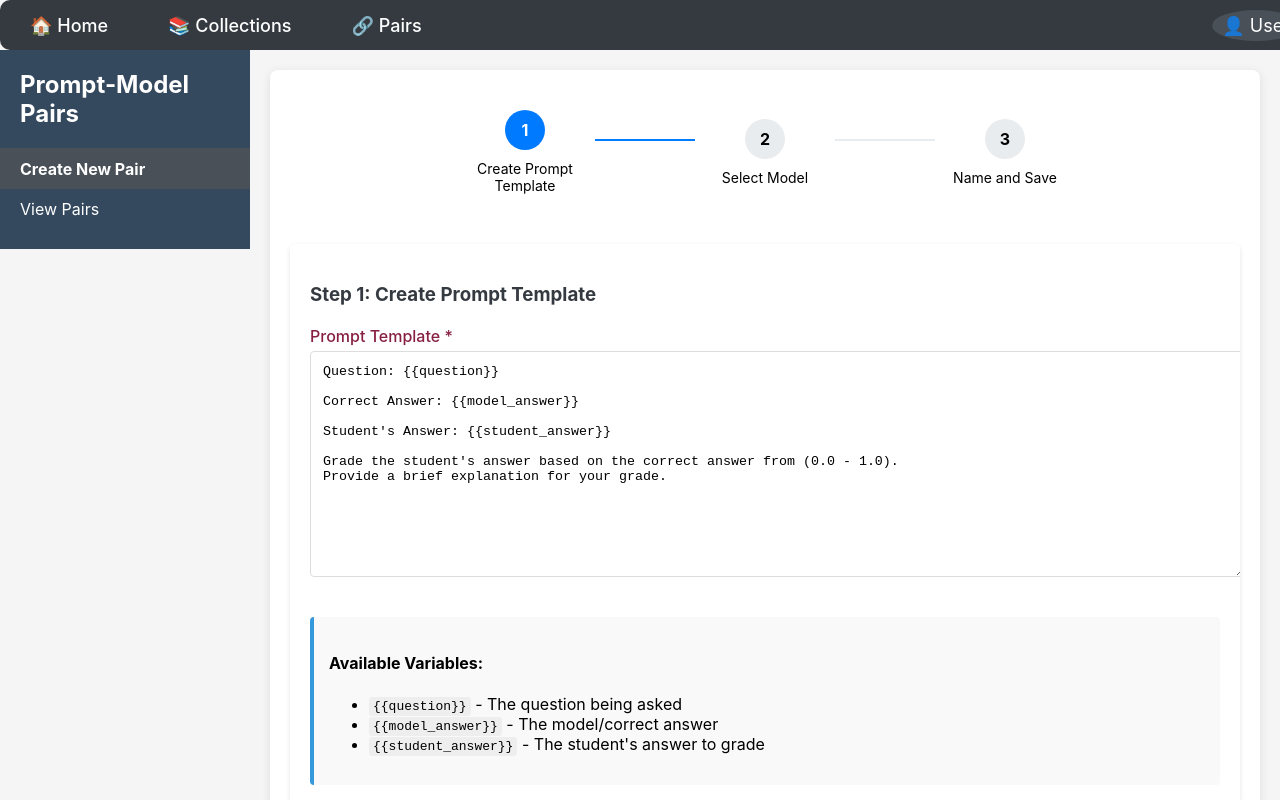
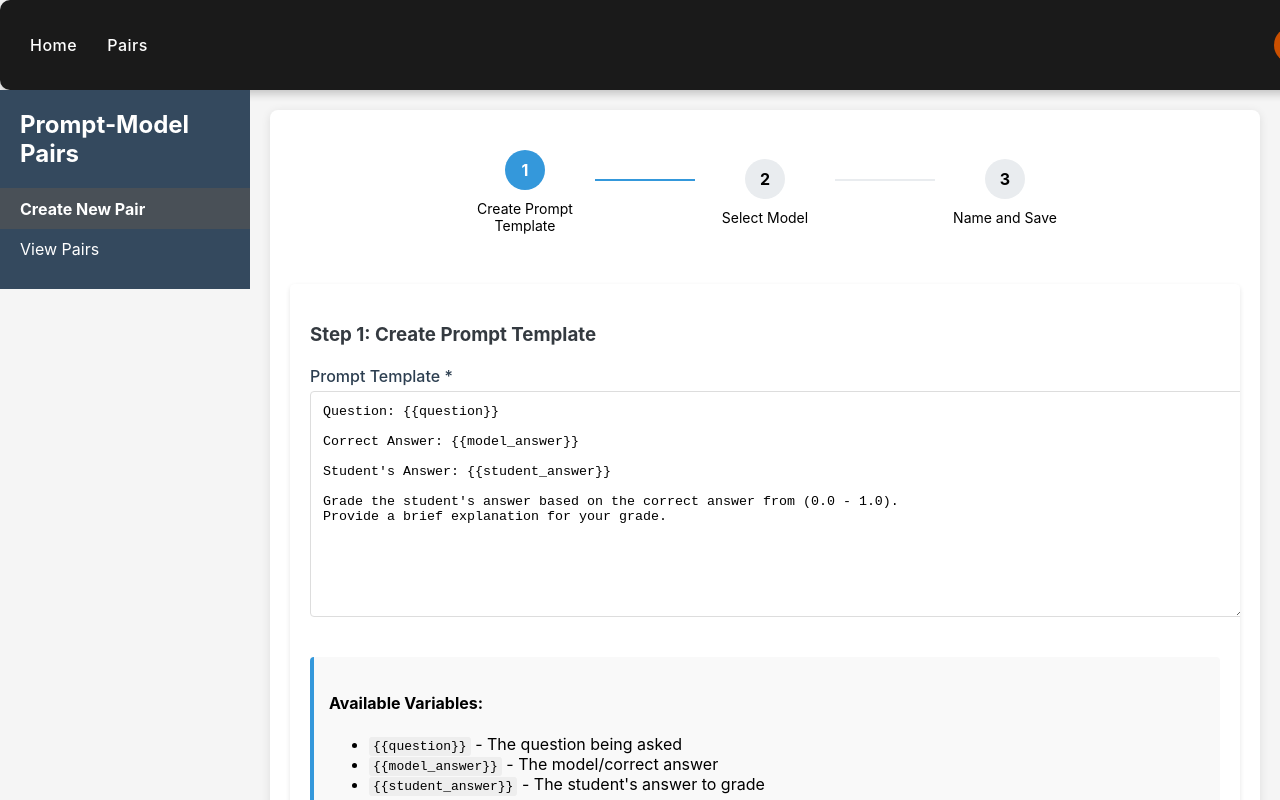
Before and after one commit to f74dragon/Automated-Students-short-answers-assessment, a React (Create React App) app in the folder frontend/: page /pairs in a window 1280 px wide. Shown: the top 800 px of the page. Built offline with nearby package versions, Linux system fonts and the light colour scheme; sample sign-in values are in the browser's storage; the HTML template or start-up script is replaced by a standard one.

Commit message:
Small CSS update

```diff
--- a/frontend/src/pages/Admin.js
+++ b/frontend/src/pages/Admin.js
@@ -35,6 +35,7 @@ export default function Admin() {
   const [modelName, setModelName] = useState("");
   const [isDownloading, setIsDownloading] = useState(false);
   const [downloadStatus, setDownloadStatus] = useState(null);
+  const [username, setUsername] = useState("");
   const navigate = useNavigate();
 
   // URL query parameters to handle views
@@ -72,6 +73,7 @@ export default function Admin() {
           // If not admin, redirect to home
           navigate("/home");
         }
+        setUsername(decodedToken.sub);
         setLoading(false);
       } catch (err) {
         console.error("Failed to check admin status", err);
@@ -807,13 +809,15 @@ export default function Admin() {
       )}
       <div className="taskbar">
         <div className="taskbar-left">
-          <Link to="/home">🏠 Home</Link>
-          <Link to="/collections">📚 Collections</Link>
-          <Link to="/pairs">🔗 Pairs</Link>
-          <Link to="/admin">👑 Admin</Link>
+          <Link to="/home">Home</Link>
+          <Link to="/pairs">Pairs</Link>
+          <Link to="/admin">Admin</Link>
         </div>
         <div className="taskbar-right">
-          <span className="user-icon">👤</span>
+          <div className="user-profile">
+            <span className="user-icon"></span>
+            <div className="username-tooltip">{username}</div>
+          </div>
         </div>
       </div>
 
--- a/frontend/src/pages/Home.js
+++ b/frontend/src/pages/Home.js
@@ -14,6 +14,7 @@ export default function Home() {
   const [userId, setUserId] = useState(null);
   const [loading, setLoading] = useState(false);
   const [isAdmin, setIsAdmin] = useState(false);
+  const [username, setUsername] = useState("");
   const navigate = useNavigate();
 
   useEffect(() => {
@@ -23,13 +24,16 @@ export default function Home() {
     const fetchUserAndCollections = async () => {
       try {
         const decodedToken = JSON.parse(atob(token.split(".")[1]));
-        const username = decodedToken.sub;
+        const currentUsername = decodedToken.sub;
+
+        // Save username for display in navbar
+        setUsername(currentUsername);
 
         // Check if user is admin from token
         setIsAdmin(decodedToken.is_admin || false);
 
         const userRes = await axios.get(`/api/users/`);
-        const user = userRes.data.users.find(u => u.username === username);
+        const user = userRes.data.users.find(u => u.username === currentUsername);
         if (!user) throw new Error("User not found");
 
         setUserId(user.id);
@@ -97,16 +101,18 @@ export default function Home() {
     <div className="home-container">
       <div className="taskbar">
         <div className="taskbar-left">
-          <Link to="/home">🏠 Home</Link>
-          <Link to="/collections">📚 Collections</Link>
-          <Link to="/pairs">🔗 Pairs</Link>
-          {isAdmin && <Link to="/admin">👑 Admin</Link>}
+          <Link to="/home">Home</Link>
+          <Link to="/pairs">Pairs</Link>
+          {isAdmin && <Link to="/admin">Admin</Link>}
         </div>
         <div className="taskbar-right">
           <button className="create-collection-btn" onClick={() => setShowModal(true)}>
-            ➕ Create Collection
+            Create Collection
           </button>
-          <span className="user-icon">👤</span>
+          <div className="user-profile">
+            <span className="user-icon"></span>
+            <div className="username-tooltip">{username}</div>
+          </div>
         </div>
       </div>
 
--- a/frontend/src/pages/Pairs.js
+++ b/frontend/src/pages/Pairs.js
@@ -24,7 +24,23 @@ export default function Pairs() {
   const [combinations, setCombinations] = useState([]);
   const [isLoading, setIsLoading] = useState(false);
   const [error, setError] = useState(null);
+  const [username, setUsername] = useState("");
   const navigate = useNavigate();
+
+  // Get the username on component mount
+  useEffect(() => {
+    const token = localStorage.getItem("token");
+    if (token) {
+      try {
+        const decodedToken = JSON.parse(atob(token.split(".")[1]));
+        setUsername(decodedToken.sub);
+      } catch (err) {
+        console.error("Failed to decode token", err);
+      }
+    } else {
+      navigate("/");
+    }
+  }, [navigate]);
 
   // Fetch combinations and models on component mount
   useEffect(() => {
@@ -353,12 +369,14 @@ export default function Pairs() {
     <div className="pairs-container">
       <div className="taskbar">
         <div className="taskbar-left">
-          <Link to="/home">🏠 Home</Link>
-          <Link to="/collections">📚 Collections</Link>
-          <Link to="/pairs">🔗 Pairs</Link>
+          <Link to="/home">Home</Link>
+          <Link to="/pairs">Pairs</Link>
         </div>
         <div className="taskbar-right">
-          <span className="user-icon">👤 User</span>
+          <div className="user-profile">
+            <span className="user-icon"></span>
+            <div className="username-tooltip">{username}</div>
+          </div>
         </div>
       </div>
 
--- a/frontend/src/pages/TestingWizard.js
+++ b/frontend/src/pages/TestingWizard.js
@@ -18,7 +18,23 @@ export default function TestingWizard() {
   const [isLoading, setIsLoading] = useState(false);
   const [error, setError] = useState(null);
   const [testId, setTestId] = useState(null);
+  const [username, setUsername] = useState("");
   const navigate = useNavigate();
+
+  // Get the username on component mount
+  useEffect(() => {
+    const token = localStorage.getItem("token");
+    if (token) {
+      try {
+        const decodedToken = JSON.parse(atob(token.split(".")[1]));
+        setUsername(decodedToken.sub);
+      } catch (err) {
+        console.error("Failed to decode token", err);
+      }
+    } else {
+      navigate("/");
+    }
+  }, [navigate]);
 
   // Fetch data based on current step
   useEffect(() => {
@@ -436,13 +452,15 @@ export default function TestingWizard() {
     <div className="testing-wizard-container">
       <div className="taskbar">
         <div className="taskbar-left">
-          <Link to="/home">🏠 Home</Link>
-          <Link to="/collections">📚 Collections</Link>
-          <Link to="/pairs">🔗 Pairs</Link>
-          <Link to="/admin">👑 Admin</Link>
+          <Link to="/home">Home</Link>
+          <Link to="/pairs">Pairs</Link>
+          <Link to="/admin">Admin</Link>
         </div>
         <div className="taskbar-right">
-          <span className="user-icon">👤</span>
+          <div className="user-profile">
+            <span className="user-icon"></span>
+            <div className="username-tooltip">{username}</div>
+          </div>
         </div>
       </div>
 
--- a/frontend/src/styles/Admin.css
+++ b/frontend/src/styles/Admin.css
@@ -11,10 +11,11 @@
   display: flex;
   justify-content: space-between;
   align-items: center;
-  background-color: #2c3e50;
+  background-color: #1a1a1a;
   color: white;
-  padding: 10px 20px;
+  padding: 15px 30px;
   height: 60px;
+  box-shadow: 0 4px 8px rgba(0, 0, 0, 0.2);
 }
 
 .taskbar-left, .taskbar-right {
@@ -22,19 +23,106 @@
   align-items: center;
 }
 
+.taskbar-left {
+  gap: 30px;
+}
+
 .taskbar-left a {
   color: white;
   text-decoration: none;
-  margin-right: 20px;
   font-weight: 500;
+  position: relative;
+  padding: 8px 0;
+  letter-spacing: 0.5px;
+  transition: 0.3s;
+}
+
+.taskbar-left a::after {
+  content: '';
+  position: absolute;
+  width: 0;
+  height: 2px;
+  bottom: 0;
+  left: 0;
+  background-color: #3498db;
+  transition: width 0.3s ease;
 }
 
 .taskbar-left a:hover {
-  text-decoration: underline;
+  color: #3498db;
+}
+
+.taskbar-left a:hover::after {
+  width: 100%;
+}
+
+.taskbar-right {
+  gap: 20px;
+}
+
+/* User Profile with Hover Tooltip */
+.user-profile {
+  position: relative;
+  display: flex;
+  align-items: center;
 }
 
 .user-icon {
+  width: 36px;
+  height: 36px;
+  background-color: #CA4F00;
+  border-radius: 50%;
+  display: flex;
+  align-items: center;
+  justify-content: center;
   cursor: pointer;
+  position: relative;
+  overflow: hidden;
+}
+
+.user-icon::before {
+  content: '';
+  position: absolute;
+  width: 20px;
+  height: 20px;
+  background-color: #fff;
+  border-radius: 50%;
+  top: 6px;
+}
+
+.user-icon::after {
+  content: '';
+  position: absolute;
+  width: 28px;
+  height: 28px;
+  background-color: #CA4F00;
+  border-radius: 50%;
+  bottom: -14px;
+}
+
+.username-tooltip {
+  position: absolute;
+  top: 110%;
+  right: 0;
+  background-color: white;
+  color: #2c3e50;
+  padding: 8px 15px;
+  border-radius: 5px;
+  box-shadow: 0 4px 8px rgba(0, 0, 0, 0.2);
+  font-size: 14px;
+  font-weight: 500;
+  white-space: nowrap;
+  opacity: 0;
+  visibility: hidden;
+  transform: translateY(-5px);
+  transition: opacity 0.3s, visibility 0.3s, transform 0.3s;
+  z-index: 10;
+}
+
+.user-profile:hover .username-tooltip {
+  opacity: 1;
+  visibility: visible;
+  transform: translateY(0);
 }
 
 /* Main Content Structure */
--- a/frontend/src/styles/Home.css
+++ b/frontend/src/styles/Home.css
@@ -10,49 +10,68 @@
     padding: 20px;
   }
 
-  /* Taskbar Styling */
-  .taskbar {
+/* Taskbar Styling */
+.taskbar {
     width: 100%;
     display: flex;
     justify-content: space-between;
     align-items: center;
-    background: rgba(0, 0, 0, 0.3);
+    background: #1a1a1a;
     padding: 15px 30px;
     border-radius: 10px;
-    font-size: 18px;
+    font-size: 16px;
+    box-shadow: 0 4px 8px rgba(0, 0, 0, 0.2);
   }
 
   /* Left Side - Shortcuts */
   .taskbar-left {
     display: flex;
-    gap: 20px;
+    gap: 30px;
   }
 
   .taskbar-left a {
     color: white;
     text-decoration: none;
-    font-weight: bold;
+    font-weight: 500;
+    position: relative;
+    padding: 8px 0;
+    letter-spacing: 0.5px;
     transition: 0.3s;
   }
 
+  .taskbar-left a::after {
+    content: '';
+    position: absolute;
+    width: 0;
+    height: 2px;
+    bottom: 0;
+    left: 0;
+    background-color: #3498db;
+    transition: width 0.3s ease;
+  }
+
   .taskbar-left a:hover {
-    color: #F7EA48;
+    color: #3498db;
+  }
+
+  .taskbar-left a:hover::after {
+    width: 100%;
   }
 
   /* Right Side - User Profile & Create Collection */
   .taskbar-right {
     display: flex;
     align-items: center;
-    gap: 15px;
+    gap: 20px;
   }
 
   .create-collection-btn {
     background: #F7EA48;
     color: #861F41;
-    padding: 10px 15px;
-    border-radius: 8px;
-    font-size: 16px;
-    font-weight: bold;
+    padding: 10px 20px;
+    border-radius: 5px;
+    font-size: 15px;
+    font-weight: 500;
     cursor: pointer;
     transition: 0.3s ease-in-out;
     border: none;
@@ -61,6 +80,73 @@
   .create-collection-btn:hover {
     background: #CA4F00;
     color: white;
+    transform: translateY(-2px);
+    box-shadow: 0 4px 8px rgba(0, 0, 0, 0.2);
+  }
+
+  /* User Profile with Hover Tooltip */
+  .user-profile {
+    position: relative;
+    display: flex;
+    align-items: center;
+  }
+
+  .user-icon {
+    width: 36px;
+    height: 36px;
+    background-color: #CA4F00;
+    border-radius: 50%;
+    display: flex;
+    align-items: center;
+    justify-content: center;
+    cursor: pointer;
+    position: relative;
+    overflow: hidden;
+  }
+
+  .user-icon::before {
+    content: '';
+    position: absolute;
+    width: 20px;
+    height: 20px;
+    background-color: #fff;
+    border-radius: 50%;
+    top: 6px;
+  }
+
+  .user-icon::after {
+    content: '';
+    position: absolute;
+    width: 28px;
+    height: 28px;
+    background-color: #CA4F00;
+    border-radius: 50%;
+    bottom: -14px;
+  }
+
+  .username-tooltip {
+    position: absolute;
+    top: 110%;
+    right: 0;
+    background-color: white;
+    color: #2c3e50;
+    padding: 8px 15px;
+    border-radius: 5px;
+    box-shadow: 0 4px 8px rgba(0, 0, 0, 0.2);
+    font-size: 14px;
+    font-weight: 500;
+    white-space: nowrap;
+    opacity: 0;
+    visibility: hidden;
+    transform: translateY(-5px);
+    transition: opacity 0.3s, visibility 0.3s, transform 0.3s;
+    z-index: 10;
+  }
+
+  .user-profile:hover .username-tooltip {
+    opacity: 1;
+    visibility: visible;
+    transform: translateY(0);
   }
 
   /* Ceramic Content Box (70% of Screen Height) */
@@ -94,7 +180,7 @@
     padding-top: 20px;
   }
 
-  /* Empty Collections State */
+/* Empty Collections State */
   .empty-collections {
     display: flex;
     flex-direction: column;
@@ -105,7 +191,7 @@
   }
 
   .empty-collections h2 {
-    color: #861F41;
+    color: #2c3e50;
     font-size: 28px;
     margin-bottom: 15px;
   }
@@ -121,6 +207,8 @@
     padding: 12px 20px;
     box-shadow: 0 5px 15px rgba(0, 0, 0, 0.2);
     animation: pulse 2s infinite;
+    background: #F7EA48;
+    color: #861F41;
   }
 
   @keyframes pulse {
@@ -144,7 +232,7 @@
     scroll-snap-type: x mandatory;
     white-space: nowrap;
     scrollbar-width: thin;
-    scrollbar-color: #CA4F00 transparent;
+    scrollbar-color: #3498db transparent;
   }
 
   /* Individual Collection Items */
@@ -207,7 +295,7 @@
   .form-group label {
     font-weight: bold;
     margin-bottom: 8px;
-    color: #861F41;
+    color: #2c3e50;
   }
 
   .modal-form input,
@@ -225,8 +313,8 @@
   .modal-form input:focus,
   .modal-form textarea:focus,
   .modal-form select:focus {
-    border-color: #E5751F;
-    box-shadow: 0 0 5px rgba(229, 117, 31, 0.5);
+    border-color: #3498db;
+    box-shadow: 0 0 5px rgba(52, 152, 219, 0.5);
     outline: none;
     background-color: white;
   }
@@ -260,7 +348,7 @@
     position: absolute;
     top: 15px;
     right: 15px;
-    background: #CA4F00;
+    background: #3498db;
     color: white;
     padding: 10px 15px;
     border: none;
@@ -270,13 +358,13 @@
   }
 
   .close-btn:hover {
-    background: #861F41;
+    background: #2980b9;
   }
 
   /* Exit Button */
   .exit-btn {
     margin-top: 20px;
-    background: #E5751F;
+    background: #3498db;
     color: white;
     padding: 12px 24px;
     border: none;
@@ -289,7 +377,7 @@
   }
 
   .exit-btn:hover {
-    background: #CA4F00;
+    background: #2980b9;
     transform: translateY(-2px);
     box-shadow: 0 6px 8px rgba(0, 0, 0, 0.15);
   }
--- a/frontend/src/styles/Pairs.css
+++ b/frontend/src/styles/Pairs.css
@@ -11,10 +11,11 @@
   display: flex;
   justify-content: space-between;
   align-items: center;
-  background-color: #2c3e50;
+  background-color: #1a1a1a;
   color: white;
-  padding: 10px 20px;
+  padding: 15px 30px;
   height: 60px;
+  box-shadow: 0 4px 8px rgba(0, 0, 0, 0.2);
 }
 
 .taskbar-left, .taskbar-right {
@@ -22,19 +23,106 @@
   align-items: center;
 }
 
+.taskbar-left {
+  gap: 30px;
+}
+
 .taskbar-left a {
   color: white;
   text-decoration: none;
-  margin-right: 20px;
   font-weight: 500;
+  position: relative;
+  padding: 8px 0;
+  letter-spacing: 0.5px;
+  transition: 0.3s;
+}
+
+.taskbar-left a::after {
+  content: '';
+  position: absolute;
+  width: 0;
+  height: 2px;
+  bottom: 0;
+  left: 0;
+  background-color: #3498db;
+  transition: width 0.3s ease;
 }
 
 .taskbar-left a:hover {
-  text-decoration: underline;
+  color: #3498db;
+}
+
+.taskbar-left a:hover::after {
+  width: 100%;
+}
+
+.taskbar-right {
+  gap: 20px;
+}
+
+/* User Profile with Hover Tooltip */
+.user-profile {
+  position: relative;
+  display: flex;
+  align-items: center;
 }
 
 .user-icon {
+  width: 36px;
+  height: 36px;
+  background-color: #CA4F00;
+  border-radius: 50%;
+  display: flex;
+  align-items: center;
+  justify-content: center;
   cursor: pointer;
+  position: relative;
+  overflow: hidden;
+}
+
+.user-icon::before {
+  content: '';
+  position: absolute;
+  width: 20px;
+  height: 20px;
+  background-color: #fff;
+  border-radius: 50%;
+  top: 6px;
+}
+
+.user-icon::after {
+  content: '';
+  position: absolute;
+  width: 28px;
+  height: 28px;
+  background-color: #CA4F00;
+  border-radius: 50%;
+  bottom: -14px;
+}
+
+.username-tooltip {
+  position: absolute;
+  top: 110%;
+  right: 0;
+  background-color: white;
+  color: #2c3e50;
+  padding: 8px 15px;
+  border-radius: 5px;
+  box-shadow: 0 4px 8px rgba(0, 0, 0, 0.2);
+  font-size: 14px;
+  font-weight: 500;
+  white-space: nowrap;
+  opacity: 0;
+  visibility: hidden;
+  transform: translateY(-5px);
+  transition: opacity 0.3s, visibility 0.3s, transform 0.3s;
+  z-index: 10;
+}
+
+.user-profile:hover .username-tooltip {
+  opacity: 1;
+  visibility: visible;
+  transform: translateY(0);
 }
 
 /* Main Content Structure */
--- a/frontend/src/styles/TestingWizard.css
+++ b/frontend/src/styles/TestingWizard.css
@@ -12,36 +12,121 @@
 }
 
 .taskbar {
-  height: 50px;
   display: flex;
   justify-content: space-between;
   align-items: center;
-  background-color: #343a40;
-  padding: 0 20px;
+  background-color: #1a1a1a;
   color: white;
+  padding: 15px 30px;
+  height: 60px;
+  box-shadow: 0 4px 8px rgba(0, 0, 0, 0.2);
+}
+
+.taskbar-left, .taskbar-right {
+  display: flex;
+  align-items: center;
 }
 
 .taskbar-left {
-  display: flex;
-  gap: 20px;
+  gap: 30px;
 }
 
 .taskbar-left a {
   color: white;
   text-decoration: none;
-  padding: 5px 10px;
-  border-radius: 5px;
+  font-weight: 500;
+  position: relative;
+  padding: 8px 0;
+  letter-spacing: 0.5px;
+  transition: 0.3s;
+}
+
+.taskbar-left a::after {
+  content: '';
+  position: absolute;
+  width: 0;
+  height: 2px;
+  bottom: 0;
+  left: 0;
+  background-color: #3498db;
+  transition: width 0.3s ease;
 }
 
 .taskbar-left a:hover {
-  background-color: #495057;
+  color: #3498db;
+}
+
+.taskbar-left a:hover::after {
+  width: 100%;
+}
+
+.taskbar-right {
+  gap: 20px;
+}
+
+/* User Profile with Hover Tooltip */
+.user-profile {
+  position: relative;
+  display: flex;
+  align-items: center;
 }
 
 .user-icon {
-  padding: 5px 10px;
+  width: 36px;
+  height: 36px;
+  background-color: #CA4F00;
   border-radius: 50%;
-  background-color: #495057;
+  display: flex;
+  align-items: center;
+  justify-content: center;
   cursor: pointer;
+  position: relative;
+  overflow: hidden;
+}
+
+.user-icon::before {
+  content: '';
+  position: absolute;
+  width: 20px;
+  height: 20px;
+  background-color: #fff;
+  border-radius: 50%;
+  top: 6px;
+}
+
+.user-icon::after {
+  content: '';
+  position: absolute;
+  width: 28px;
+  height: 28px;
+  background-color: #CA4F00;
+  border-radius: 50%;
+  bottom: -14px;
+}
+
+.username-tooltip {
+  position: absolute;
+  top: 110%;
+  right: 0;
+  background-color: white;
+  color: #2c3e50;
+  padding: 8px 15px;
+  border-radius: 5px;
+  box-shadow: 0 4px 8px rgba(0, 0, 0, 0.2);
+  font-size: 14px;
+  font-weight: 500;
+  white-space: nowrap;
+  opacity: 0;
+  visibility: hidden;
+  transform: translateY(-5px);
+  transition: opacity 0.3s, visibility 0.3s, transform 0.3s;
+  z-index: 10;
+}
+
+.user-profile:hover .username-tooltip {
+  opacity: 1;
+  visibility: visible;
+  transform: translateY(0);
 }
 
 .sidebar {
@@ -131,7 +216,7 @@
 }
 
 .step.active .step-number {
-  background-color: #007bff;
+  background-color: #3498db;
   color: white;
 }
 
@@ -147,7 +232,7 @@
 }
 
 .step.active + .step-connector {
-  background-color: #007bff;
+  background-color: #3498db;
 }
 
 /* Content Body */
@@ -186,12 +271,14 @@
 }
 
 .btn-primary {
-  background-color: #007bff;
+  background-color: #3498db;
   color: white;
 }
 
 .btn-primary:hover {
-  background-color: #0069d9;
+  background-color: #2980b9;
+  transform: translateY(-2px);
+  box-shadow: 0 4px 8px rgba(0, 0, 0, 0.2);
 }
 
 .btn-primary:disabled {
@@ -230,8 +317,8 @@
 }
 
 .model-card.selected {
-  border-color: #007bff;
-  box-shadow: 0 0 0 2px rgba(0, 123, 255, 0.25);
+  border-color: #3498db;
+  box-shadow: 0 0 0 2px rgba(52, 152, 219, 0.25);
 }
 
 .model-card-header {
@@ -244,7 +331,7 @@
   width: 24px;
   height: 24px;
   border-radius: 50%;
-  background-color: #007bff;
+  background-color: #3498db;
   color: white;
   display: flex;
   align-items: center;
@@ -290,8 +377,8 @@
 }
 
 .prompt-card.selected {
-  border-color: #007bff;
-  box-shadow: 0 0 0 2px rgba(0, 123, 255, 0.25);
+  border-color: #3498db;
+  box-shadow: 0 0 0 2px rgba(52, 152, 219, 0.25);
 }
 
 .prompt-card-header {
@@ -304,7 +391,7 @@
   width: 24px;
   height: 24px;
   border-radius: 50%;
-  background-color: #007bff;
+  background-color: #3498db;
   color: white;
   display: flex;
   align-items: center;
@@ -370,14 +457,17 @@
 .file-input-label {
   display: inline-block;
   padding: 8px 16px;
-  background-color: #007bff;
-  color: white;
+  background-color: #F7EA48;
+  color: #861F41;
   border-radius: 5px;
   cursor: pointer;
 }
 
 .file-input-label:hover {
-  background-color: #0069d9;
+  background-color: #CA4F00;
+  color: white;
+  transform: translateY(-2px);
+  box-shadow: 0 4px 8px rgba(0, 0, 0, 0.2);
 }
 
 .file-name {
```
